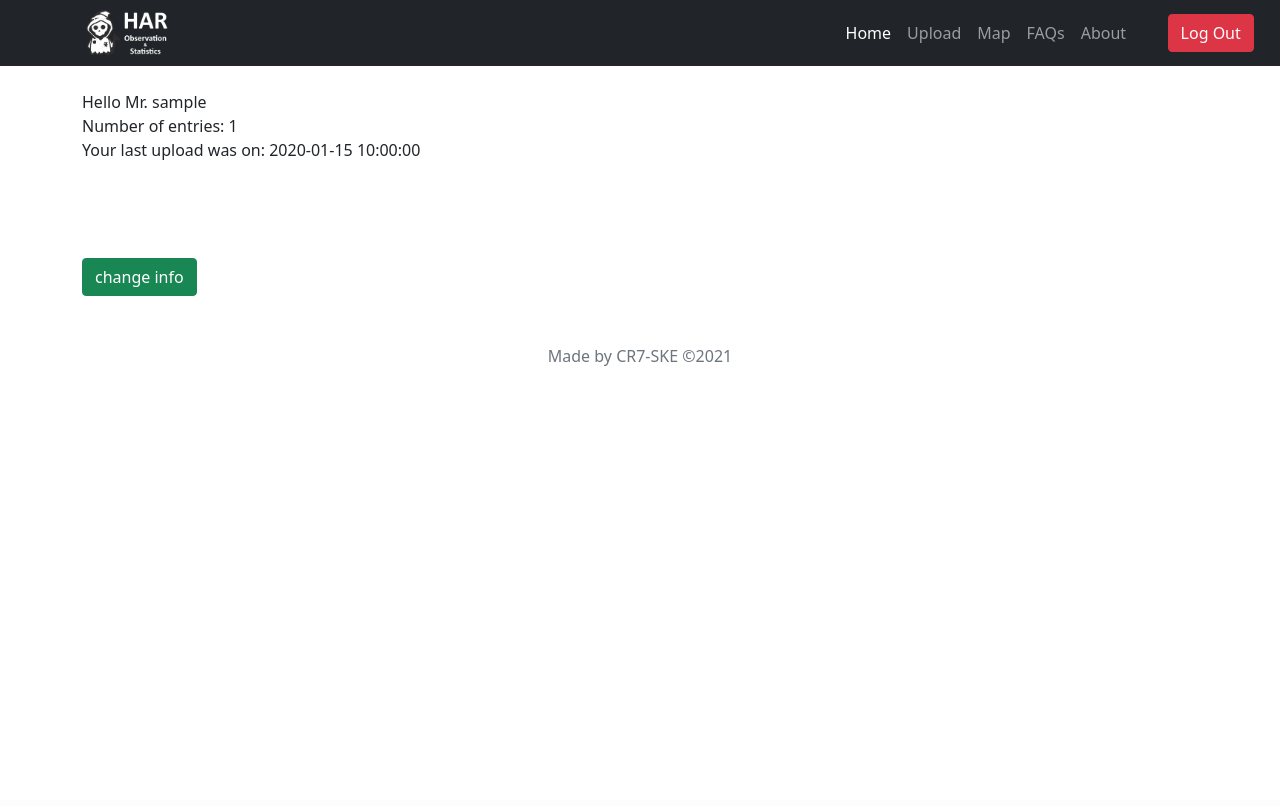
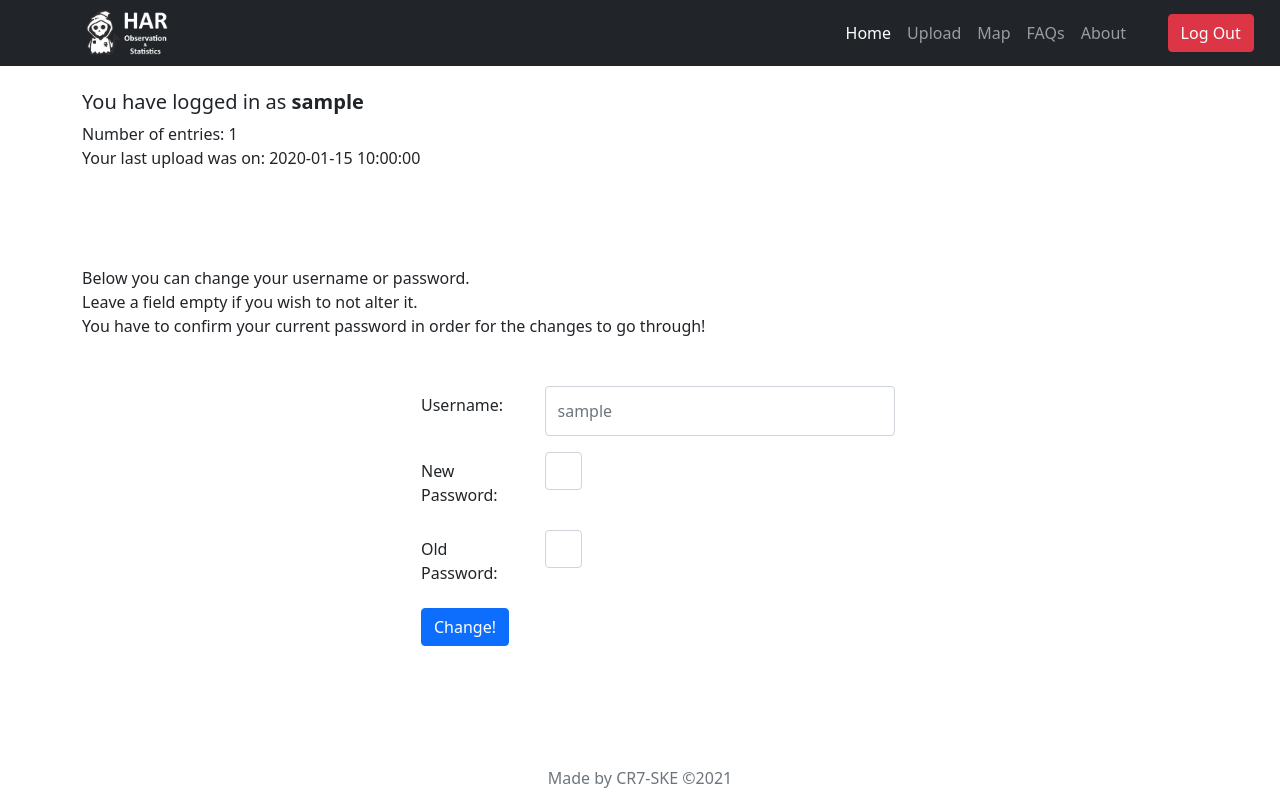
Before and after one commit to sttasg7/WEB, a PHP site: page /frontend/user-profile.php in a window 1280 px wide. Before the commit the page ends 366 px from the top, so only its background shows below. Run offline with PHP 8.4, Linux system fonts and the light colour scheme; the visitor is signed in with stand-in values (Sample User, id 1); tables that the repository leaves empty hold one stand-in row (values such as "Sample post").

Commit message:
change pass / username
need to add check for length/symbol/number

```diff
--- a/CSS/mine.css
+++ b/CSS/mine.css
@@ -75,3 +75,13 @@ footer {
   padding: 10px;
   padding-bottom: 60px;
 }
+
+tr:nth-child(even) {
+  background-color: #c7c7c7;
+}
+
+th, td {
+  border: 1px solid black;
+  border-collapse: collapse;
+  text-align: center;
+}
--- a/frontend/user-profile.php
+++ b/frontend/user-profile.php
@@ -59,7 +59,7 @@ include '../backend/logincheck.php';
 
     <div class="container py-4">
 
-        Hello Mr. <?php echo $_SESSION['username']?>
+        <h5> You have logged in as <b><?php echo $_SESSION['username']?></b> </h5>
 
         <!-- ΕΙΝΑΙ ΕΝΤΕΛΩΣ ΧΥΜΑ, ΘΕΛΟΥΝ STYLING -->
 
@@ -67,35 +67,41 @@ include '../backend/logincheck.php';
         <div id="last-entry"></div><br><br><br><br>
 
 
-        <input id="toggle" type="button" value="change info" class="btn btn-success" onclick=toggleform()>
-        <div id="change-pass">
-            <form id="register_form" name="form1" method="post">
-		    <div class="container" id="inputbox">
-			    <p class="text-center fs-18 text-dark m-t-150">Change the field you want and press Change!</p>
+        <div class="change-info" id="info">
+            Below you can change your username or password. <br> Leave a field empty if you wish to not alter it. <br>
+            You have to confirm your current password in order for the changes to go through!
+
+        </div>
+
+        <div class="form d-lg-flex p-5" id="change">
+        <form class="container" method="POST">
             <div class="mb-3 row">
                 <label for="username" class="col-sm-2 col-form-label">Username:</label>
                 <div class="col-sm-1">
-				    	<input type="username" id="username" class="form-control" value="<?php echo $_SESSION['username']?>" >
-				    </div>
-			    </div>
-		    	<div class="mb-3 row">
-				    <label for="staticEmail" class="col-sm-2 col-form-label">Email:</label>
-			        <div class="col-sm-1">
-				    	<input type="email" id="email" class="form-control" id="exampleFormControlInput1" value="<?php echo $_SESSION['email']?>" pattern="[a-z0-9._%+-]+@[a-z0-9.-]+\.[a-z]{2,}$">
-				    </div>
-			    </div>
-		    	<div class="mb-3 row">
-		    		<label for="inputPassword" class="col-sm-2 col-form-label">Password:</label>
-		        		<div class="col-sm-1">
-		    			<input type="password" id="password" minlength="8" pattern="(?=.*\d)(?=.*[A-Z])(?=.*\W.*)" class="form-control">
+                    <input type="username" id="username" class="form-control" placeholder="<?php echo $_SESSION['username']?>">
                 </div>
             </div>
 
+            <div class="mb-3 row">
+                <label for="inputPassword" class="col-sm-2 col-form-label">New Password:</label>
+                <div class="col-sm-1">
+                    <input type="password" id="newpass" minlength="8" pattern="(?=.*\d)(?=.*[A-Z])(?=.*\W.*)"
+                        class="form-control">
+                </div>
+            </div>
 
-		    <input type="button" name="save" class="btn btn-primary" value="Change!" id="butchange">
+            <div class="mb-3 row">
+                <label for="inputPassword" class="col-sm-2 col-form-label">Old Password:</label>
+                <div class="col-sm-1">
+                    <input type="password" id="oldpass" minlength="8" pattern="(?=.*\d)(?=.*[A-Z])(?=.*\W.*)"
+                        class="form-control">
+                </div>
+            </div>
 
+           <input type="button" name="save" class="btn btn-primary" value="Change!" id="butsave">
          </form>
     </div>
+
 
 
     </div>
--- a/js/home.js
+++ b/js/home.js
@@ -13,6 +13,46 @@ $(document).ready(function() {
           entriescount.innerHTML = "Number of entries: " + info.count;
         }
       })
+
+
+
+
+      $('#butsave').on('click', function() {
+        var username = $('#username').val();
+        var newpass = $('#newpass').val();
+        var oldpass = $('#oldpass').val();
+        console.log(oldpass, newpass, username);
+        $.ajax({
+            url: "../backend/save.php",
+            type: "POST",
+            data: {
+              type: 3,
+              username: username,
+              new: newpass,
+              old: oldpass
+            },
+            cache: false,
+            success: function(dataResult){
+              var dataResult = JSON.parse(dataResult);
+              if(dataResult.statusCode==200){
+                alert("Changes Successful");
+                window.location.href='user-profile.php';
+              }
+              else if(dataResult.statusCode==201){
+                alert("Username Taken, Choose Something Else!");
+              }
+              else if(dataResult.statusCode==202){
+                alert("Old Password Wrong!");
+              }
+              else if(dataResult.statusCode==203){
+                alert("Failed. Please Try Again!");
+              }
+
+            }
+          });
+        }
+
+      );
 
     }
 )
```
Also changed, not shown: backend/save.php (+38 -14 lines). Lines whose indentation alone changed are shown as unchanged.
